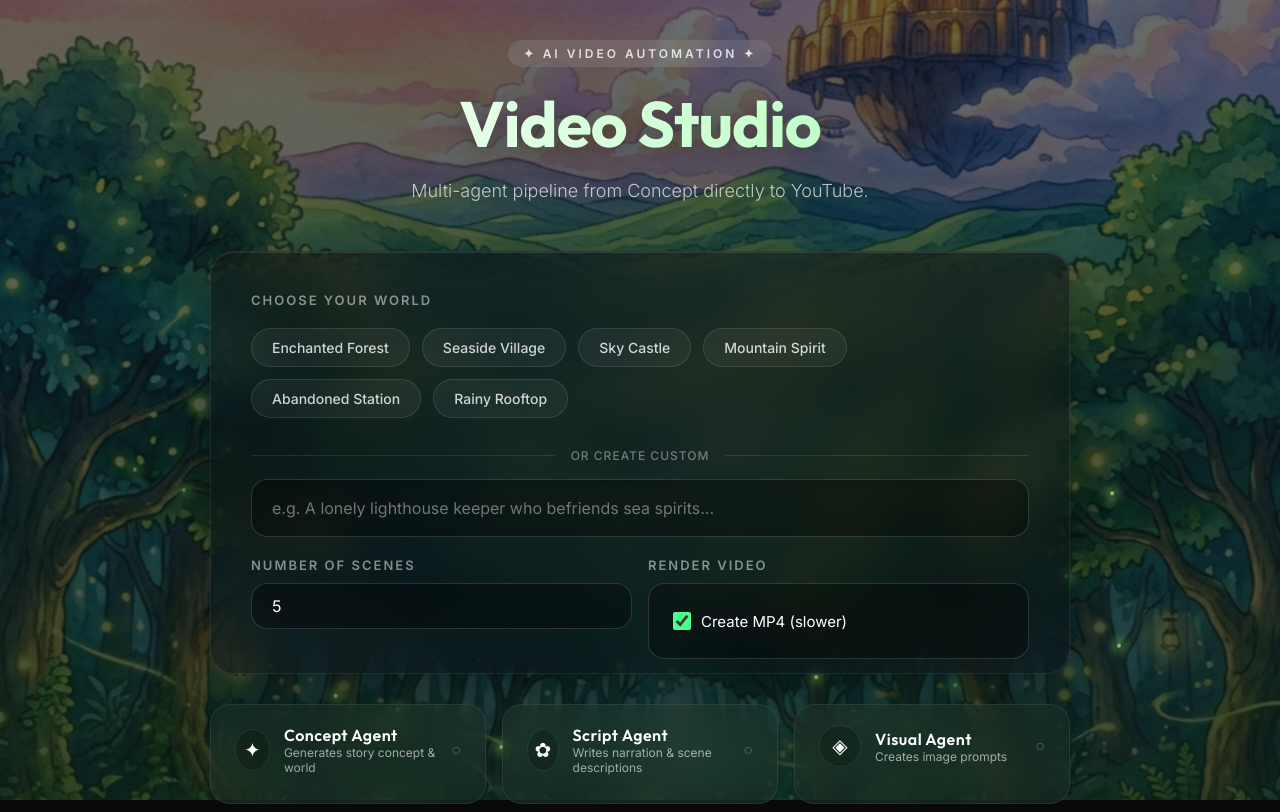
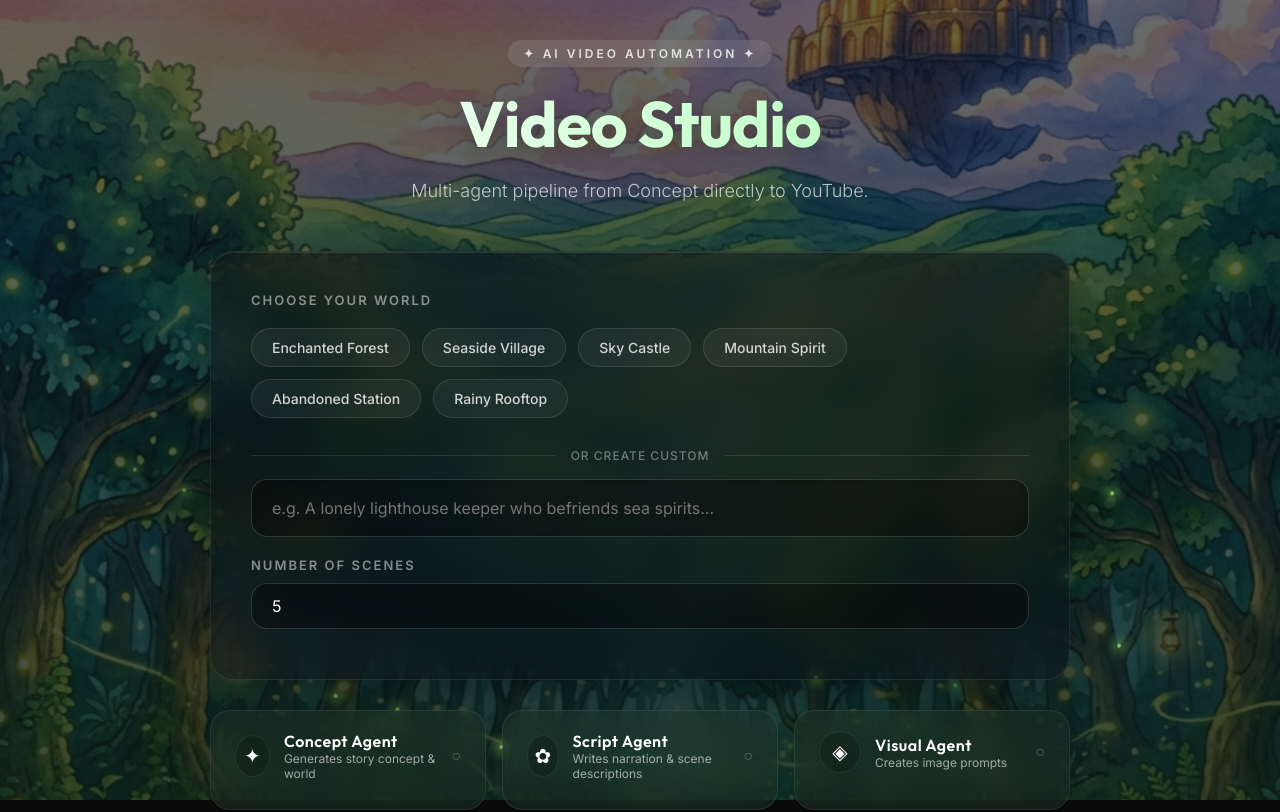
Before and after one commit to KishoreKu/animated-guacamole, a React (Vite) app: page / in a window 1280 px wide. Shown: the top 812 px of the page. Built offline with nearby package versions, Linux system fonts and the light colour scheme.

Commit message:
feat: disable video generation feature entirely on frontend

```diff
--- a/src/GhibliAutomation.jsx
+++ b/src/GhibliAutomation.jsx
@@ -103,7 +103,7 @@ export default function GhibliAutomation() {
   const [theme, setTheme] = useState("");
   const [customTheme, setCustomTheme] = useState("");
   const [numScenes, setNumScenes] = useState(5);
-  const [generateVideo, setGenerateVideo] = useState(true);
+  const [generateVideo, setGenerateVideo] = useState(false);
   const [running, setRunning] = useState(false);
   const [agentStatuses, setAgentStatuses] = useState({ concept: "idle", script: "idle", visuals: "idle", metadata: "idle", production: "idle" });
   const [agentOutputs, setAgentOutputs] = useState({});
@@ -329,8 +329,7 @@ export default function GhibliAutomation() {
                 onBlur={(e) => e.target.style.borderColor = "rgba(255,255,255,0.15)"}
               />
 
-              <div style={{ display: "grid", gridTemplateColumns: "1fr 1fr", gap: 16 }}>
-                <div>
+              <div style={{ marginBottom: 10 }}>
                 <div style={{ fontSize: 13, color: "rgba(255,255,255,0.5)", letterSpacing: 2, textTransform: "uppercase", marginBottom: 10, fontFamily: "'Inter', sans-serif", fontWeight: 600 }}>
                   Number of Scenes
                 </div>
@@ -343,16 +342,6 @@ export default function GhibliAutomation() {
                     borderRadius: 16, padding: "12px 20px", color: "#fff", fontSize: 16, fontFamily: "'Inter', sans-serif", outline: "none"
                   }}
                 />
-                </div>
-                <div>
-                  <div style={{ fontSize: 13, color: "rgba(255,255,255,0.5)", letterSpacing: 2, textTransform: "uppercase", marginBottom: 10, fontFamily: "'Inter', sans-serif", fontWeight: 600 }}>
-                    Render Video
-                  </div>
-                  <label style={{ display: "flex", alignItems: "center", cursor: "pointer", height: "100%", background: "rgba(0,0,0,0.3)", border: "1px solid rgba(255,255,255,0.15)", borderRadius: 16, padding: "12px 20px" }}>
-                    <input type="checkbox" checked={generateVideo} onChange={e => setGenerateVideo(e.target.checked)} style={{ width: 18, height: 18, marginRight: 10, accentColor: "#4aff8a" }} />
-                    <span style={{ color: "#fff", fontSize: 15, fontFamily: "'Inter', sans-serif" }}>Create MP4 (slower)</span>
-                  </label>
-                </div>
               </div>
             </div>
 
@@ -419,10 +408,9 @@ export default function GhibliAutomation() {
 }
 
 function ResultPanel({ result, onReset, parseMetadata }) {
-  const [tab, setTab] = useState("video");
+  const [tab, setTab] = useState("images");
   const meta = parseMetadata(result.metadata);
   const tabs = [
-    { id: "video", label: "🎬 Showcase Video" },
     { id: "images", label: "🖼️ Scenes" },
     { id: "metadata", label: "❋ YouTube Meta" },
     { id: "visuals", label: "◈ Prompts" },
@@ -473,21 +461,6 @@ function ResultPanel({ result, onReset, parseMetadata }) {
         border: "1px solid rgba(255,255,255,0.1)", borderRadius: 24, padding: 30, minHeight: 350,
         marginBottom: 30, boxShadow: "inset 0 4px 20px rgba(0,0,0,0.4)",
       }}>
-        {tab === "video" && (
-          <div style={{ textAlign: "center" }}>
-            {result.video_url ? (
-              <video
-                controls
-                style={{ width: "100%", borderRadius: 16, border: "1px solid rgba(255,255,255,0.1)", boxShadow: "0 10px 30px rgba(0,0,0,0.5)" }}
-                src={result.video_url.startsWith('http') ? result.video_url : `https://ghibli-backend-bskf4s232a-uc.a.run.app/${result.video_url}`}
-              />
-            ) : (
-              <div style={{ padding: "100px 0", color: "rgba(255,255,255,0.5)", fontFamily: "'Inter', sans-serif", fontSize: 16 }}>
-                🎞️ Video file not available from the backend response.
-              </div>
-            )}
-          </div>
-        )}
         {tab === "images" && (
           <div style={{ display: "grid", gridTemplateColumns: "repeat(auto-fit, minmax(200px, 1fr))", gap: 20 }}>
             {result.image_urls && result.image_urls.length > 0 ? result.image_urls.map((url, i) => (
```
Lines whose indentation alone changed are shown as unchanged.
